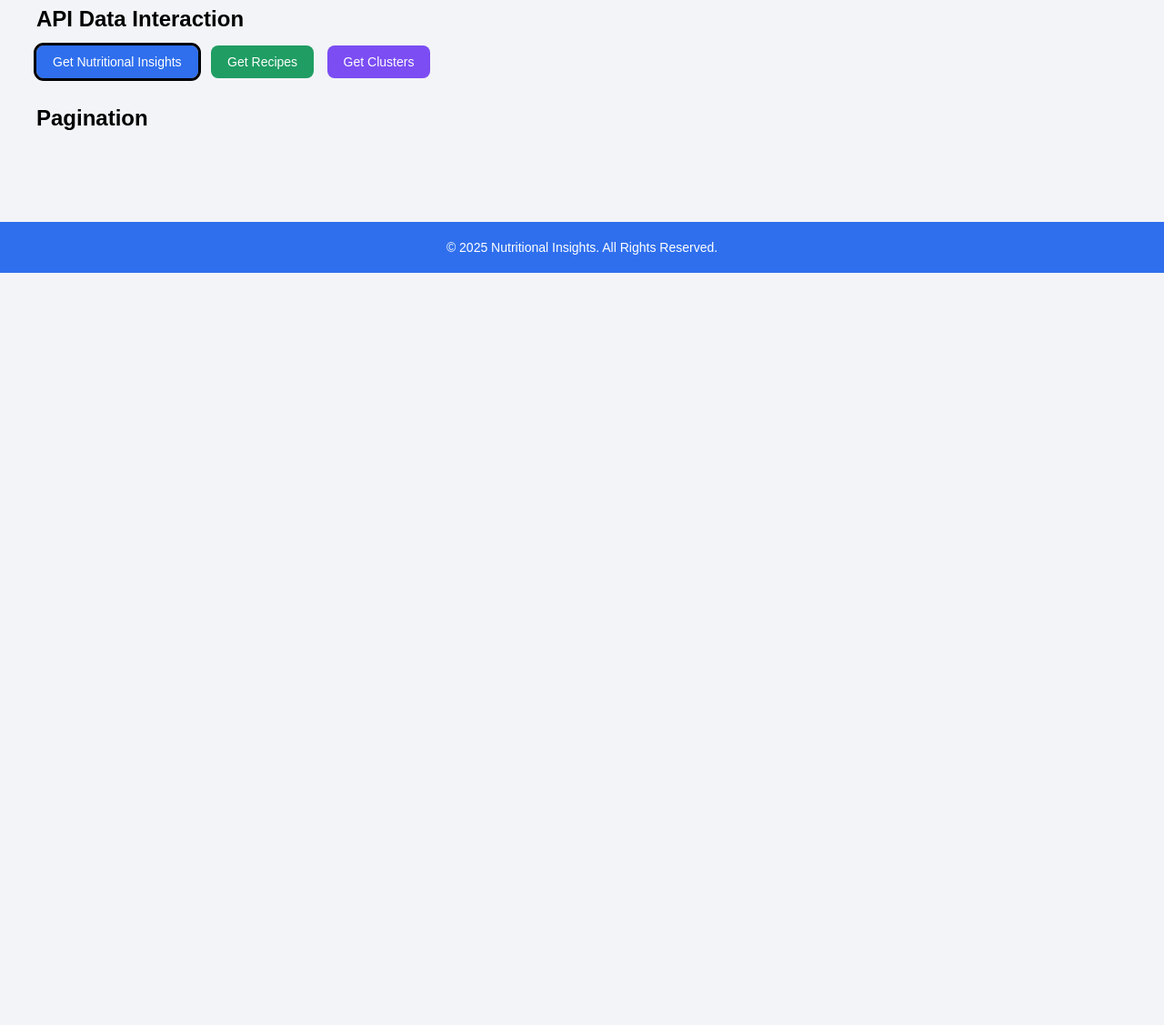
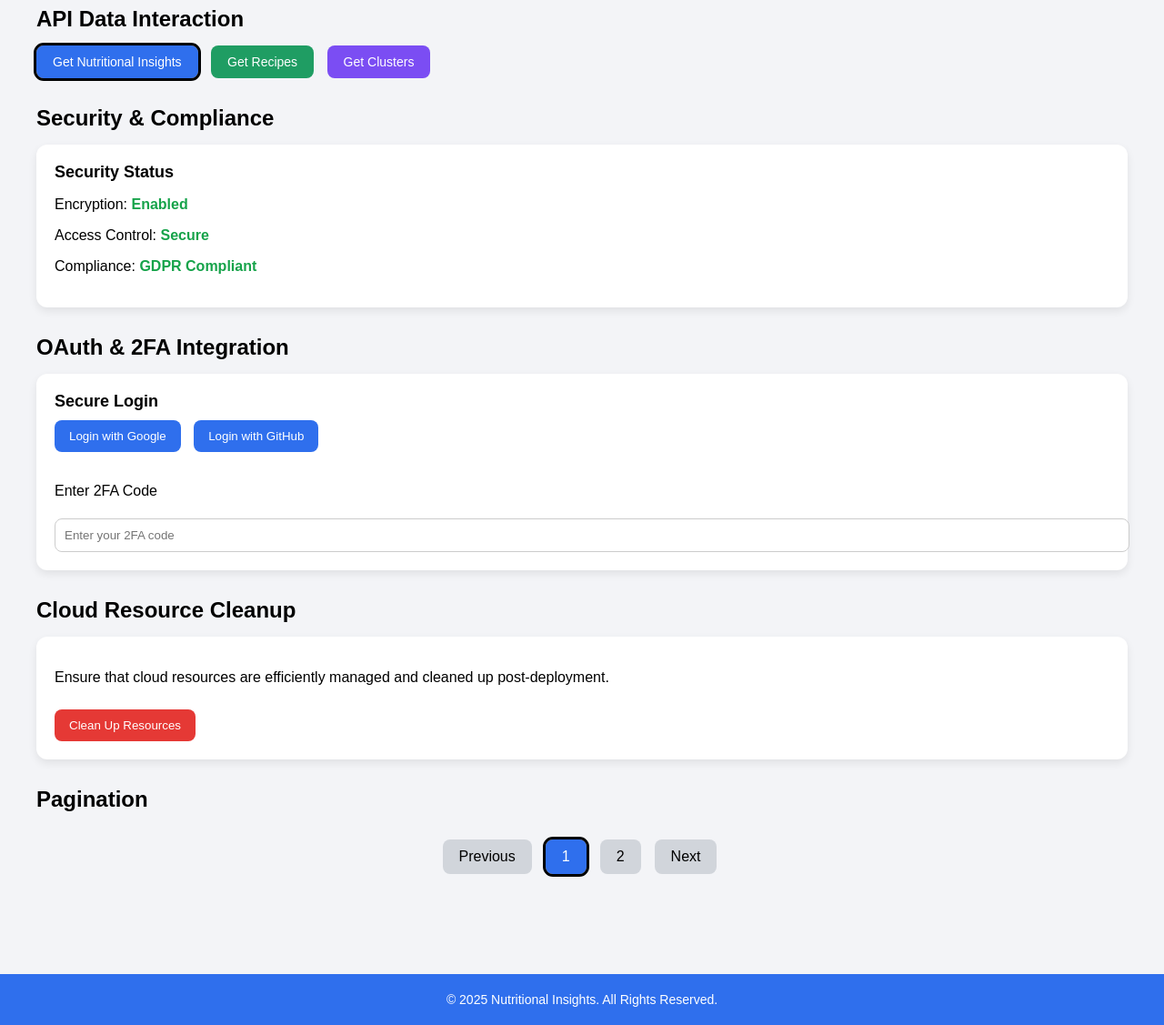
Before and after one commit to FreezingFriesen/project1-cloud-native, a plain HTML site: page dashboard.html in a window 1280 px wide. Shown: the part 610-1737 px from the top of the page at 91% size. Before the commit the page ends 910 px from the top, so only its background shows below. Drawn offline with nearby package versions, Linux system fonts and the light colour scheme; no server answers.

Commit message:
Update dashboard.html

```diff
--- a/dashboard.html
+++ b/dashboard.html
@@ -42,8 +42,10 @@
       border-radius: 12px;
       padding: 20px;
       box-shadow: 0 4px 10px rgba(0, 0, 0, 0.08);
-      min-height: 250px;
     }
+    .cards .card {
+  min-height: 250px;
+}
 
     .card strong {
       font-size: 18px;
@@ -150,6 +152,64 @@
       margin-top: 40px;
       font-size: 14px;
     }
+    .green { color:#16a34a; font-weight:600; }
+
+.oauth-btn {
+  background:#2f6fed;
+  color:white;
+  border:none;
+  padding:10px 16px;
+  border-radius:8px;
+  margin-right:10px;
+  cursor:pointer;
+}
+
+.oauth-btn.active {
+  outline: 3px solid black;
+}
+
+.input-box {
+width:100%;
+padding:10px;
+border-radius:8px;
+border:1px solid #ccc;
+margin-top:5px;
+}
+
+.cleanup-btn {
+background:#e53935;
+color:white;
+border:none;
+padding:10px 16px;
+border-radius:8px;
+cursor:pointer;
+margin-top:10px;
+}
+.pagination {
+  display: flex;
+  justify-content: center;
+  align-items: center;
+  gap: 10px;
+  margin-top: 30px;
+}
+
+.page-btn {
+  padding: 10px 18px;
+  border: none;
+  border-radius: 8px;
+  background: #d1d5db;
+  cursor: pointer;
+  font-size: 16px;
+}
+
+.page-btn.active {
+  background: #2f6fed;
+  color: white;
+}
+
+.page-btn:hover {
+  background: #bfc5cc;
+}
   </style>
 </head>
 
@@ -232,9 +292,44 @@
         <tbody id="recipeBody"></tbody>
       </table>
     </div>
+    <h2>Security & Compliance</h2>
+
+<div class="card">
+  <strong>Security Status</strong>
+  <p>Encryption: <span class="green">Enabled</span></p>
+  <p>Access Control: <span class="green">Secure</span></p>
+  <p>Compliance: <span class="green">GDPR Compliant</span></p>
+</div>
+
+<h2>OAuth & 2FA Integration</h2>
+
+<div class="card">
+  <strong>Secure Login</strong>
+
+  <button class="oauth-btn">Login with Google</button>
+  <button class="oauth-btn">Login with GitHub</button>
+
+  <br><br>
+
+  <p>Enter 2FA Code</p>
+  <input type="text" placeholder="Enter your 2FA code" class="input-box">
+</div>
+
+<h2>Cloud Resource Cleanup</h2>
+
+<div class="card">
+  <p>Ensure that cloud resources are efficiently managed and cleaned up post-deployment.</p>
+
+  <button class="cleanup-btn" id="cleanupBtn">Clean Up Resources</button>
+</div>
 
     <h2>Pagination</h2>
-
+<div class="pagination">
+  <button class="page-btn">Previous</button>
+  <button class="page-btn active">1</button>
+  <button class="page-btn">2</button>
+  <button class="page-btn">Next</button>
+</div>
     <div class="pagination" id="paginationContainer">
     </div>
 
@@ -555,7 +650,26 @@
     /* ---- Initial Load ---- */
     loadDietTypes();
     loadInsights();
+document.getElementById("cleanupBtn").onclick = () => {
+  alert("Cleaned!");
+};
+document.querySelectorAll(".page-btn").forEach(btn => {
+  btn.addEventListener("click", function () {
+    document.querySelectorAll(".page-btn").forEach(b => b.classList.remove("active"));
+    this.classList.add("active");
+  });
+});
+document.querySelectorAll(".oauth-btn").forEach(btn => {
+  btn.addEventListener("click", function () {
 
+    // remove border from all buttons
+    document.querySelectorAll(".oauth-btn").forEach(b => b.classList.remove("active"));
+
+    // add border to clicked button
+    this.classList.add("active");
+
+  });
+});
   </script>
 
 </body>
```
